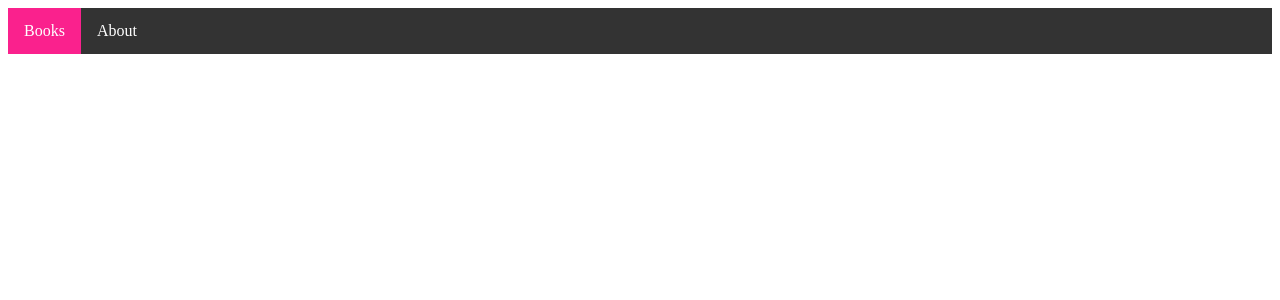
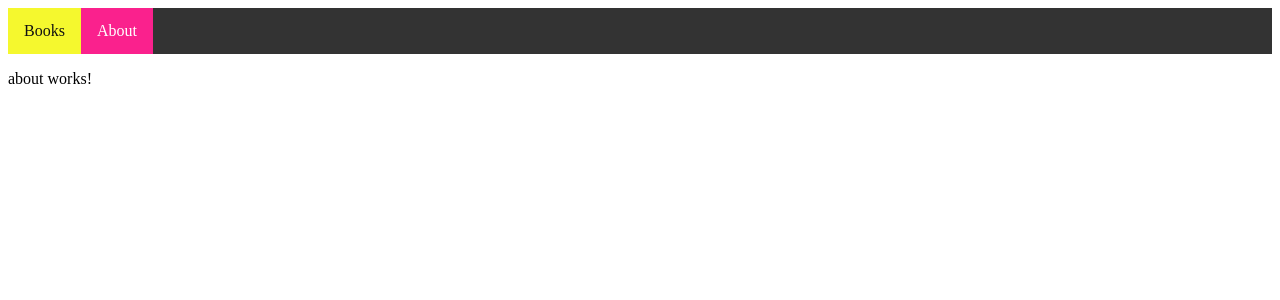
Before and after one commit to web-dave/REMOTE-WORKSHOP, an Angular app: page /about in a window 1280 px wide. Before the commit this address led to /. Shown: the top 300 px of the page. Built offline with nearby package versions, Linux system fonts and the light colour scheme.

Commit message:
Routing start

```diff
--- a/src/app/about/about.module.ts
+++ b/src/app/about/about.module.ts
@@ -2,9 +2,10 @@ import { NgModule } from '@angular/core';
 import { CommonModule } from '@angular/common';
 import { AboutComponent } from './about.component';
 import { AboutRoutingModule } from './about-routing.module';
+import { MeComponent } from './me/me.component';
 
 @NgModule({
-  declarations: [AboutComponent],
+  declarations: [AboutComponent, MeComponent],
   imports: [CommonModule, AboutRoutingModule],
 })
 export class AboutModule {}
--- /dev/null
+++ b/src/app/about/me/me.component.ts
@@ -0,0 +1,8 @@
+import { Component } from '@angular/core';
+
+@Component({
+  selector: 'app-me',
+  template: ` <p>me works!</p> `,
+  styles: [],
+})
+export class MeComponent {}
--- a/src/app/app-routing.module.ts
+++ b/src/app/app-routing.module.ts
@@ -1,10 +1,26 @@
 import { NgModule } from '@angular/core';
 import { RouterModule, Routes } from '@angular/router';
+import { AboutComponent } from './about/about.component';
+import { BooksComponent } from './books/books.component';
 
-const routes: Routes = [];
+const routes: Routes = [
+  {
+    path: 'books',
+    component: BooksComponent,
+  },
+  {
+    path: 'about',
+    component: AboutComponent,
+  },
+  {
+    path: '',
+    redirectTo: '/books',
+    pathMatch: 'full',
+  },
+];
 
 @NgModule({
-  imports: [RouterModule.forRoot(routes)],
-  exports: [RouterModule]
+  imports: [RouterModule.forRoot(routes, { enableTracing: false })],
+  exports: [RouterModule],
 })
-export class AppRoutingModule { }
+export class AppRoutingModule {}
--- a/src/app/app.component.html
+++ b/src/app/app.component.html
@@ -1,3 +1,2 @@
 <app-top-nav></app-top-nav>
-
 <router-outlet></router-outlet>
--- /dev/null
+++ b/src/app/books/book-list/book-list.component.html
@@ -0,0 +1 @@
+<p>book-list works!</p>
--- a/src/app/books/books.component.html
+++ b/src/app/books/books.component.html
@@ -1 +1,2 @@
 <p>books works!</p>
+{{ books }}
--- a/src/app/books/books.component.ts
+++ b/src/app/books/books.component.ts
@@ -3,8 +3,8 @@ import { Component } from '@angular/core';
 @Component({
   selector: 'app-books',
   templateUrl: './books.component.html',
-  styleUrls: ['./books.component.scss']
+  styleUrls: ['./books.component.scss'],
 })
 export class BooksComponent {
-
+  books = ['one', 'two'];
 }
--- a/src/app/top-nav/top-nav.component.html
+++ b/src/app/top-nav/top-nav.component.html
@@ -1,4 +1,4 @@
 <ul>
-  <li><a class="active" href="#">Books</a></li>
-  <li><a href="#">About</a></li>
+  <li><a routerLinkActive="active" routerLink="/books">Books</a></li>
+  <li><a routerLinkActive="active" routerLink="/about">About</a></li>
 </ul>
--- a/src/app/top-nav/top-nav.component.scss
+++ b/src/app/top-nav/top-nav.component.scss
@@ -13,11 +13,15 @@ ul {
     text-align: center;
     padding: 14px 16px;
     text-decoration: none;
+    background-color: rgb(245, 248, 46);
+    color: #111;
     &:hover:not(.active) {
       background-color: #111;
+      color: rgb(245, 248, 46);
     }
     &.active {
       background-color: rgb(250, 33, 141);
+      color: #fff;
     }
   }
 }
```
Also changed, not shown: src/app/books/book-list/book-list.component.ts (added, +10 -0 lines), src/app/books/books.module.ts (+5 -9 lines), src/app/books/book-list/book-list.component.scss (added), 2 other files (tests, documents, lock files or other folders).
